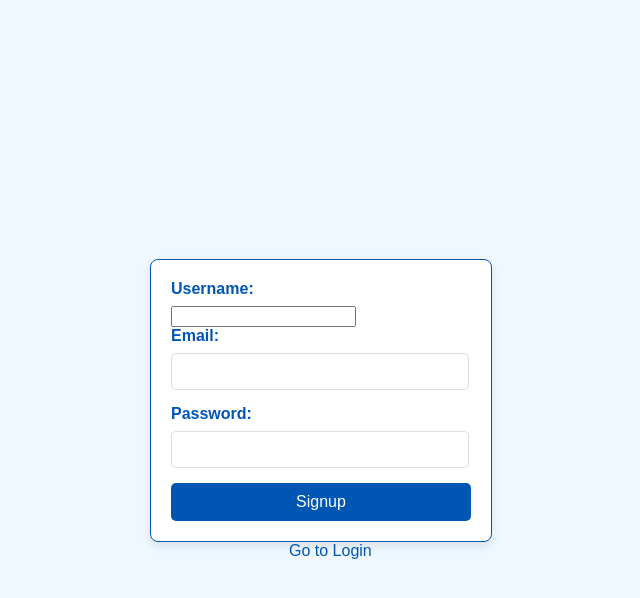
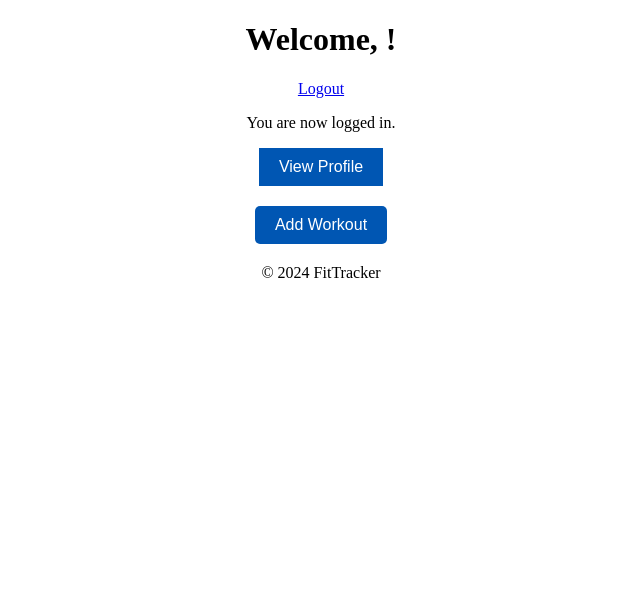
Before and after one commit to AhmadShah-1/CS546_Final_Project, a Node server app: page /signup in a window 1280 px wide. Shown: the top 598 px of the page, without its empty margins (319-959 px from the left). Run offline with Node 20, Linux system fonts and the light colour scheme; some libraries are stand-ins or nearby versions.

Commit message:
Update signup.handlebars

```diff
--- a/views/signup.handlebars
+++ b/views/signup.handlebars
@@ -3,19 +3,26 @@
 <head>
     <meta charset="UTF-8">
     <meta name="viewport" content="width=device-width, initial-scale=1.0">
-    <title>Signup</title>
-    <link rel="stylesheet" href="/styles.css" />
+    <title>Home</title>
+    <link rel="stylesheet" href="/css/styles_homepage.css"> <!-- Link to your main stylesheet -->
 </head>
 <body>
-<form action="/signup" method="POST">
-    <label for="username">Username:</label>
-    <input type="text" id="username" name="username" required />
-    <label for="email">Email:</label>
-    <input type="email" id="email" name="email" required />
-    <label for="password">Password:</label>
-    <input type="password" id="password" name="password" required />
-    <button type="submit">Signup</button>
-</form>
-<a href="/login">Go to Login</a>
+    <header>
+        <h1 id="welcomeUser">Welcome, {{user.username}}!</h1>
+        <nav>
+            <a href="/logout">Logout</a>
+        </nav>
+    </header>
+
+    <main>
+        <p>You are now logged in.</p>
+        <button id="viewProfileButton">View Profile</button>
+        <button id="addWorkoutButton">Add Workout</button>
+    </main>
+
+    <footer>
+        <p>&copy; 2024 FitTracker</p>
+    </footer>
+
 </body>
 </html>
```
